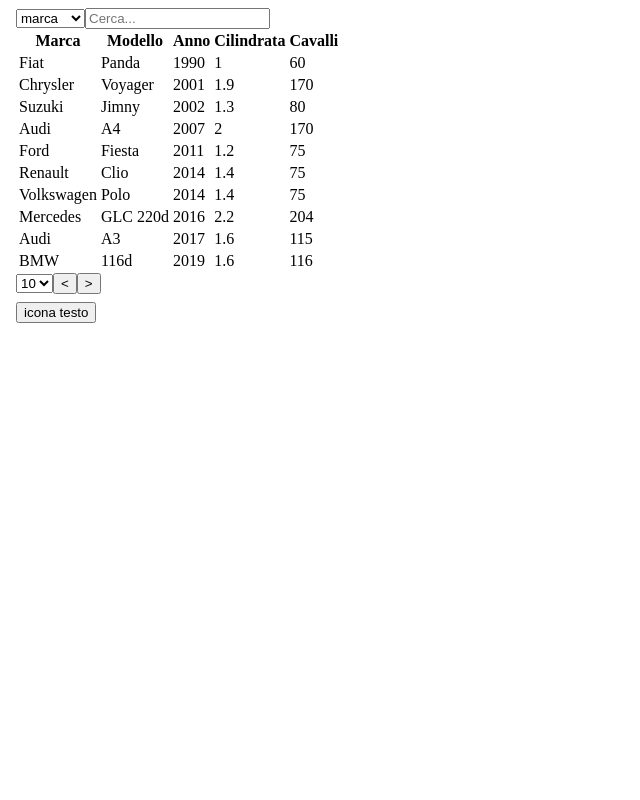
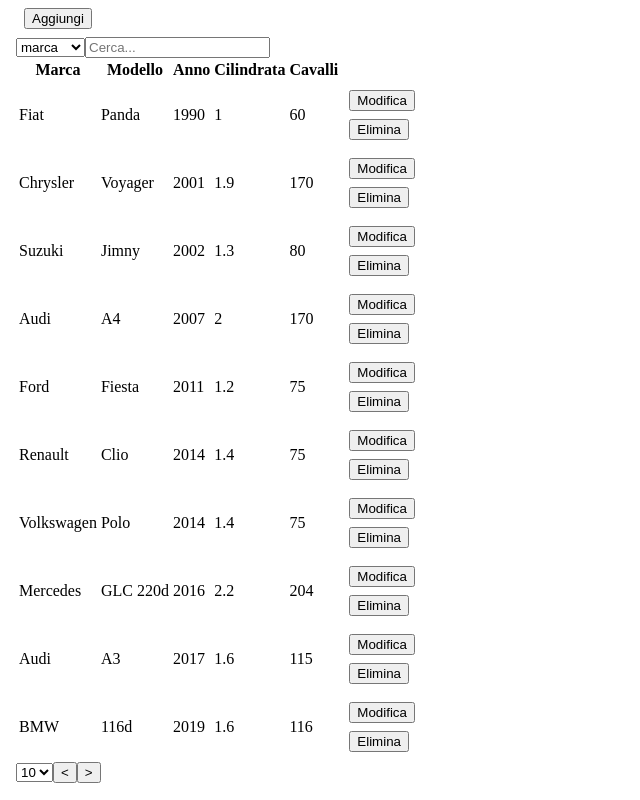
Before and after one commit to marco-spallone/FirstStepAngular, an Angular app: page / in a window 1280 px wide. Shown: the whole page, without its empty margins (0-640 px from the left). Built offline with nearby package versions, Linux system fonts and the light colour scheme.

Commit message:
-Fix ordinamento tabella. -Bottoni Aggiungi, Modifica e Elimina con evento che torna al componente padre.

```diff
--- a/src/app/app.component.html
+++ b/src/app/app.component.html
@@ -1,2 +1 @@
-<my-table [tableConfig]="myTable" [data]="data"></my-table>
-<my-button [buttonConfig]="myButton"></my-button>
+<my-table [tableConfig]="myTable" [data]="data" (newItemEvent)="addItem($event)"></my-table>
--- a/src/app/app.component.ts
+++ b/src/app/app.component.ts
@@ -1,7 +1,6 @@
 import { Component } from '@angular/core';
-import { MyButtonConfig } from "./my-button/my-button-component";
 import {carTableConfig} from "./my-table/config/table-config";
-import {testButtonConfig} from "./my-button/config/button-config";
+import {addButtonConfig} from "./my-button/config/button-config";
 
 @Component({
   selector: 'app-root',
@@ -10,7 +9,6 @@ import {testButtonConfig} from "./my-button/config/button-config";
 })
 export class AppComponent {
   title='FirstStepAngular'
-  myButton = testButtonConfig;
   data:any[] = [{
     marca: 'Volkswagen',
     modello: 'Golf',
@@ -84,5 +82,10 @@ export class AppComponent {
     cilindrata: 1.8,
     cavalli: 115
   }]
+  addButton = addButtonConfig;
   myTable = carTableConfig;
+
+  addItem(event:string) {
+    console.log(event);
+  }
 }
--- a/src/app/my-button/config/button-config.ts
+++ b/src/app/my-button/config/button-config.ts
@@ -1,7 +1,19 @@
 import {MyButtonConfig} from "../my-button-component";
 
-export const testButtonConfig:MyButtonConfig={
-  icon:"icona",
-  text:"testo",
-  cssClass:"class"
+export const addButtonConfig:MyButtonConfig={
+  icon:'',
+  text:'Aggiungi',
+  cssClass:'btn btn-info'
 }
+
+export const editButtonConfig:MyButtonConfig={
+  icon:'',
+  text:'Modifica',
+  cssClass:'btn btn-dark'
+}
+
+export const deleteButtonConfig:MyButtonConfig={
+  icon:'',
+  text:'Elimina',
+  cssClass:'btn btn-danger'
+}
--- a/src/app/my-button/my-button-component.html
+++ b/src/app/my-button/my-button-component.html
@@ -9,8 +9,8 @@
 <body>
 <div class="container">
   <div class="row">
-    <div class="mx-auto mt-5 col-md-6 col-sm-6">
-      <button type="{{buttonConfig.cssClass}}" class="btn btn-info">{{buttonConfig.icon}} {{buttonConfig.text}}</button>
+    <div class="mx-auto mt-2 col-md-6 col-sm-6">
+      <button class="{{buttonConfig.cssClass}}">{{buttonConfig.icon}} {{buttonConfig.text}}</button>
     </div>
   </div>
 </div>
--- a/src/app/my-table/config/table-config.ts
+++ b/src/app/my-table/config/table-config.ts
@@ -1,14 +1,15 @@
-import {MyHeaders, MyOrder, MyPagination, MySearch, MyTableConfig} from "../my-table.component";
+import {MyHeaders, MyOrder, MyPagination, MySearch, MyTableActionsEnum, MyTableConfig} from "../my-table.component";
 
 export const carTableConfig:MyTableConfig={
   headers:[
-    new MyHeaders("Marca", "marca"),
-    new MyHeaders("Modello", "modello"),
-    new MyHeaders("Anno", "anno"),
-    new MyHeaders("Cilindrata", "cilindrata"),
-    new MyHeaders("Cavalli", "cavalli"),
+    new MyHeaders('Marca', 'marca'),
+    new MyHeaders('Modello', 'modello'),
+    new MyHeaders('Anno', 'anno'),
+    new MyHeaders('Cilindrata', 'cilindrata'),
+    new MyHeaders('Cavalli', 'cavalli'),
   ],
-  order:new MyOrder("anno", "asc"),
-  search:new MySearch(["marca", "modello", "anno"]),
-  pagination: new MyPagination(10, [3,5,10])
+  order:new MyOrder('anno', 'desc'),
+  search:new MySearch(['marca', 'modello', 'anno']),
+  pagination:new MyPagination(10, [3,5,10]),
+  actions:[MyTableActionsEnum.NEW_ROW, MyTableActionsEnum.EDIT, MyTableActionsEnum.DELETE]
 }
--- a/src/app/my-table/my-table.component.html
+++ b/src/app/my-table/my-table.component.html
@@ -9,7 +9,8 @@
 <body>
 <div class="container">
   <div class="row">
-    <div class="mx-auto mt-5 col-md-6 col-sm-6">
+    <div class="mx-auto mt-2 col-md-6 col-sm-6">
+      <my-button [buttonConfig]="addButtonConfig" (click)="getEvent('aggiungi')"></my-button>
       <select #searchFor name="searchFor" class="form-select" >
         <option *ngFor="let option of tableConfig.search.columns">
           {{option}}
@@ -22,8 +23,10 @@
           <th *ngFor="let header of tableConfig.headers" (click)="sort(header.key)">{{header.label}}</th>
         </thead>
         <tbody>
-        <tr *ngFor="let d of filtered | sort:order:column | pagination:tableConfig.pagination.itemPerPage:page">
+        <tr *ngFor="let d of filtered | sort:order:column | pagination:tableConfig.pagination.itemPerPage:page; let rowId = index" [attr.id]="rowId">
           <td *ngFor="let n of tableConfig.headers">{{d[n.key]}}</td>
+          <my-button [buttonConfig]="editButtonConfig" (click)="getEvent('modifica '+rowId)"></my-button>
+          <my-button [buttonConfig]="deleteButtonConfig " (click)="getEvent('elimina '+rowId)"></my-button>
         </tr>
         </tbody>
       </table>
--- a/src/app/my-table/my-table.component.ts
+++ b/src/app/my-table/my-table.component.ts
@@ -1,4 +1,6 @@
-import {Component, Input, OnInit, Pipe, PipeTransform} from '@angular/core';
+import {Component, EventEmitter, Input, OnInit, Output} from '@angular/core';
+import {addButtonConfig, editButtonConfig} from "../my-button/config/button-config";
+import {deleteButtonConfig} from "../my-button/config/button-config";
 
 @Component({
   selector: 'my-table',
@@ -13,6 +15,11 @@ export class MyTableComponent implements OnInit{
   filtered:any[]=[];
   page:number=1;
   column!:string;
+  @Output() newItemEvent = new EventEmitter<string>();
+  addButtonConfig=addButtonConfig;
+  editButtonConfig=editButtonConfig;
+  deleteButtonConfig=deleteButtonConfig;
+
 
 
   ngOnInit() {
@@ -21,35 +28,17 @@ export class MyTableComponent implements OnInit{
     this.sort(this.tableConfig.order.defaultColumn);
   }
 
+  getEvent(event:string){
+    this.newItemEvent.emit(event);
+  }
+
   sort(column: string){
     this.column=column;
-    /*if(this.order==="asc"){
-      this.order="desc";
-      this.filtered.sort((a:any, b:any) => {
-        if(a[column]>b[column]) {
-          return 1;
-        }
-        if(a[column]<b[column]) {
-          return -1;
-        }
-        else{
-          return 0;
-        }
-      })
+    if(this.order==='desc'){
+      this.order='asc';
     } else {
-      this.order="asc";
-      this.filtered.sort((a:any, b:any) => {
-        if(a[column]>b[column]) {
-          return -1;
-        }
-        if(a[column]<b[column]) {
-          return 1;
-        }
-        else{
-          return 0;
-        }
-      })
-    }*/
+      this.order='desc';
+    }
   }
 
   applyFilter(searchFor:string, searchValue:string){
@@ -71,13 +60,19 @@ export class MyTableConfig{
   order: MyOrder;
   search:MySearch;
   pagination: MyPagination;
+  actions: MyTableActionsEnum[];
 
-  constructor(headers: MyHeaders[], order: MyOrder, search: MySearch, pagination: MyPagination) {
+  constructor(headers: MyHeaders[], order: MyOrder, search: MySearch, pagination: MyPagination, actions:MyTableActionsEnum[]) {
     this.headers = headers;
     this.order = order;
     this.search = search;
     this.pagination=pagination;
+    this.actions=actions;
   }
+}
+
+export enum MyTableActionsEnum{
+  NEW_ROW, EDIT, DELETE
 }
 
 export class MyPagination{
--- a/src/app/pipes/sort.pipe.ts
+++ b/src/app/pipes/sort.pipe.ts
@@ -6,7 +6,7 @@ import { Pipe, PipeTransform } from '@angular/core';
 export class SortPipe implements PipeTransform {
 
   transform(data:any[], order:string, column:string): any[] {
-    if(order==="asc"){
+    if(order==='asc'){
       data.sort((a:any, b:any) => {
         if(a[column]>b[column]) {
           return 1;
@@ -31,6 +31,6 @@ export class SortPipe implements PipeTransform {
         }
       })
     }
-    return data;
+    return Object.assign([], data);
   }
 }
```
